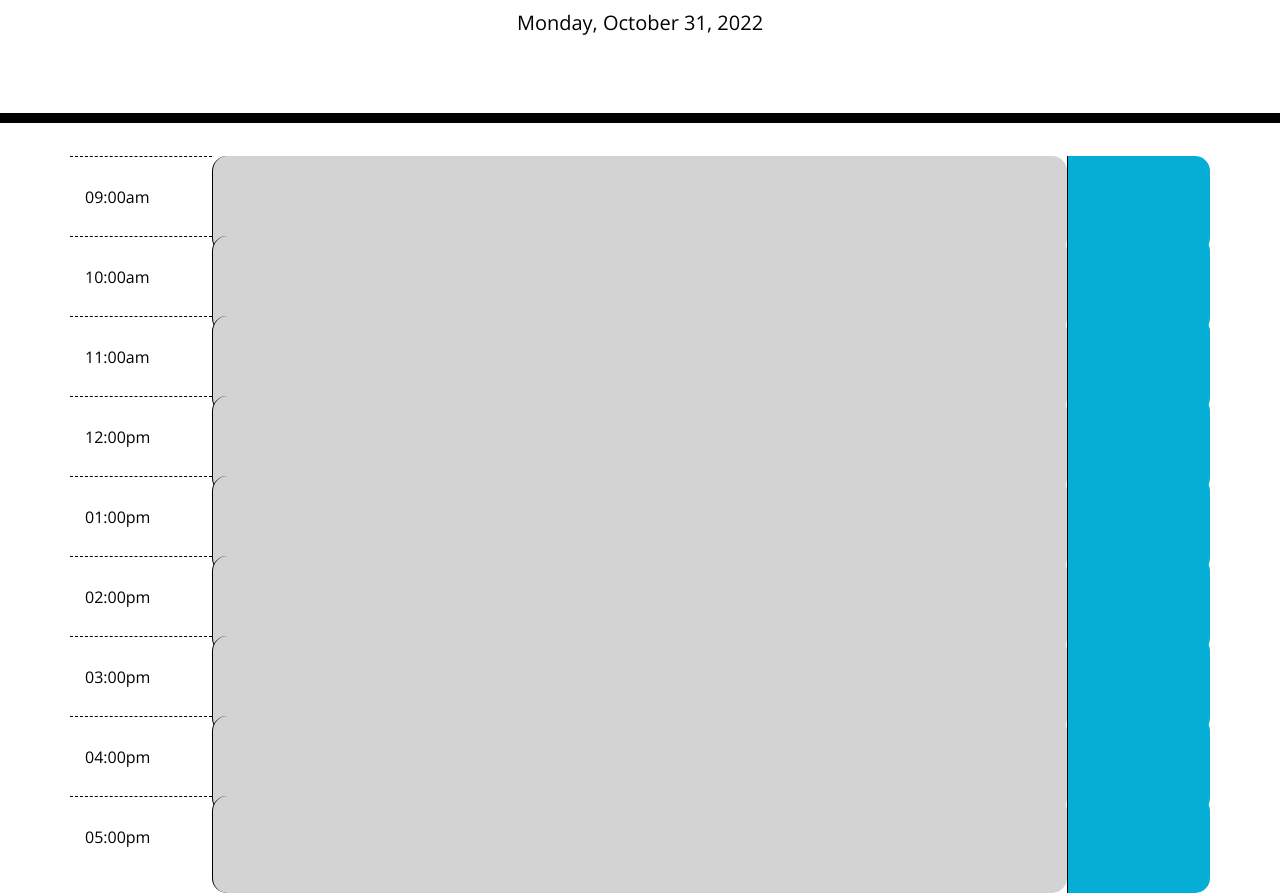
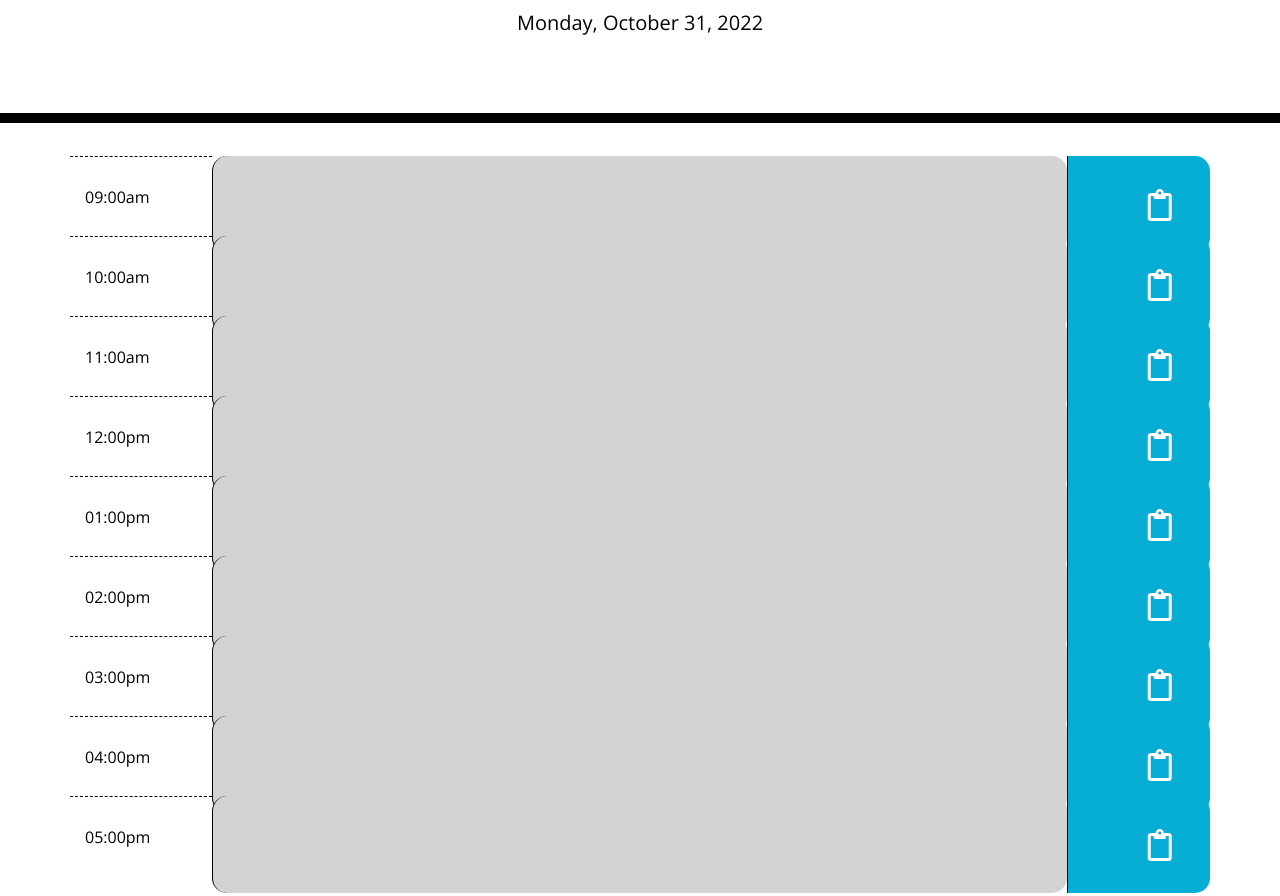
Before and after one commit to eduardbahrin/work-day-scheduler, a plain HTML site: page index.html in a window 1280 px wide. Shown: the part 181-1077 px from the top of the page. Drawn offline with nearby package versions, Linux system fonts and the light colour scheme.

Commit message:
added buttons and save icons

```diff
--- a/Assets/css/style.css
+++ b/Assets/css/style.css
@@ -3,7 +3,13 @@ body {
   font-size: 16px;
   line-height: 1;
 }
+button {
+  border: none;
+}
 
+button:focus {
+  outline: none;
+}
 textarea {
   background: transparent;
   border: none;
--- a/index.html
+++ b/index.html
@@ -35,7 +35,9 @@
           <p>09:00am</p>
         </div>
         <textarea class="col-9 time-block description" id="9"></textarea>
-        <div class="col saveBtn"></div>
+        <button class="col saveBtn">
+          <i class="far fa-clipboard fa-2x"></i>
+        </button>
       </div>
 
       <div class="row">
@@ -43,7 +45,9 @@
           <p>10:00am</p>
         </div>
         <textarea class="col-9 time-block description" id="10"></textarea>
-        <div class="col saveBtn"></div>
+        <button class="col saveBtn">
+          <i class="far fa-clipboard fa-2x"></i>
+        </button>
       </div>
 
       <div class="row">
@@ -51,7 +55,9 @@
           <p>11:00am</p>
         </div>
         <textarea class="col-9 time-block description" id="11"></textarea>
-        <div class="col saveBtn"></div>
+        <button class="col saveBtn">
+          <i class="far fa-clipboard fa-2x"></i>
+        </button>
       </div>
 
       <div class="row">
@@ -59,7 +65,9 @@
           <p>12:00pm</p>
         </div>
         <textarea class="col-9 time-block description" id="12"></textarea>
-        <div class="col saveBtn"></div>
+        <button class="col saveBtn">
+          <i class="far fa-clipboard fa-2x"></i>
+        </button>
       </div>
 
       <div class="row">
@@ -67,7 +75,9 @@
           <p>01:00pm</p>
         </div>
         <textarea class="col-9 time-block description" id="13"></textarea>
-        <div class="col saveBtn"></div>
+        <button class="col saveBtn">
+          <i class="far fa-clipboard fa-2x"></i>
+        </button>
       </div>
 
       <div class="row">
@@ -75,7 +85,9 @@
           <p>02:00pm</p>
         </div>
         <textarea class="col-9 time-block description" id="14"></textarea>
-        <div class="col saveBtn"></div>
+        <button class="col saveBtn">
+          <i class="far fa-clipboard fa-2x"></i>
+        </button>
       </div>
 
       <div class="row">
@@ -83,7 +95,9 @@
           <p>03:00pm</p>
         </div>
         <textarea class="col-9 time-block description" id="15"></textarea>
-        <div class="col saveBtn"></div>
+        <button class="col saveBtn">
+          <i class="far fa-clipboard fa-2x"></i>
+        </button>
       </div>
 
       <div class="row">
@@ -91,7 +105,9 @@
           <p>04:00pm</p>
         </div>
         <textarea class="col-9 time-block description" id="16"></textarea>
-        <div class="col saveBtn"></div>
+        <button class="col saveBtn">
+          <i class="far fa-clipboard fa-2x"></i>
+        </button>
       </div>
 
       <div class="row">
@@ -99,7 +115,9 @@
           <p>05:00pm</p>
         </div>
         <textarea class="col-9 time-block description" id="17"></textarea>
-        <div class="col saveBtn"></div>
+        <button class="col saveBtn">
+          <i class="far fa-clipboard fa-2x"></i>
+        </button>
       </div>
     </div>
 
```
